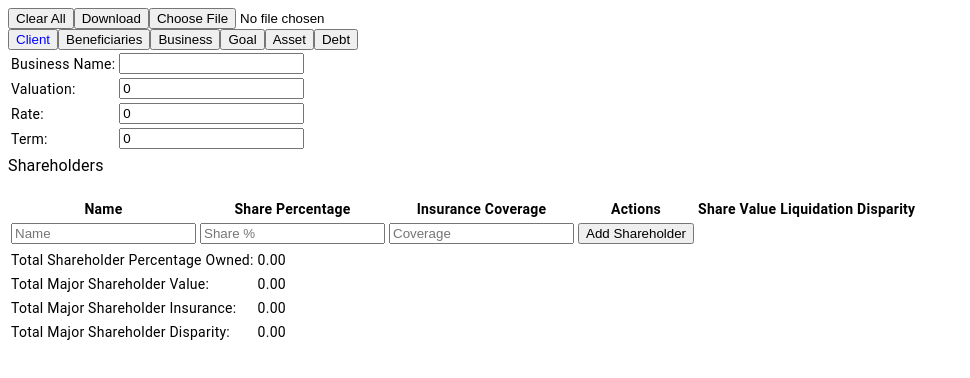
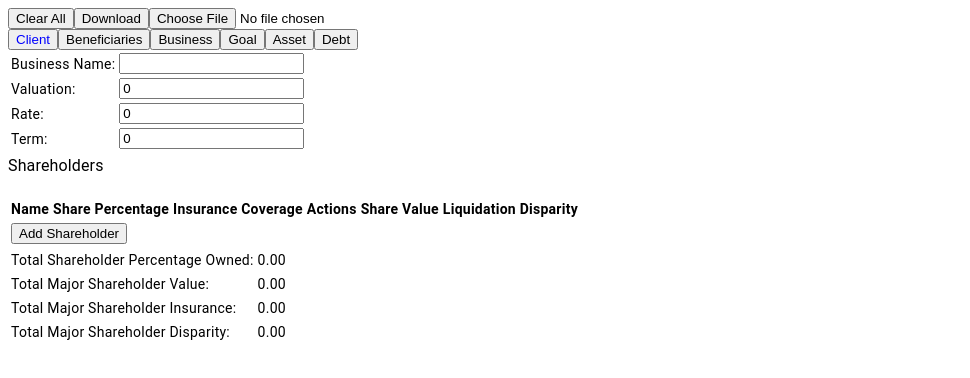
Before and after one commit to ynvtlmr/dynamic-needs-analysis, an Angular app: page /business in a window 1280 px wide. Shown: the top 378 px of the page, without its empty margins (0-970 px from the left). Built offline with nearby package versions, Linux system fonts and the light colour scheme.

Commit message:
fixed adding shareholder interface

```diff
--- a/src/app/business/business.component.html
+++ b/src/app/business/business.component.html
@@ -61,25 +61,8 @@
       </td>
     </tr>
     <tr>
-      <td><input #shareholderNameInput type="text" placeholder="Name" /></td>
-      <td>
-        <input #sharePercentageInput type="number" placeholder="Share %" />
-      </td>
-      <td>
-        <input #insuranceCoverageInput type="number" placeholder="Coverage" />
-      </td>
-      <td>
-        <button
-          (click)="
-            addShareholder(
-              shareholderNameInput.value,
-              sharePercentageInput.valueAsNumber,
-              insuranceCoverageInput.valueAsNumber
-            )
-          "
-        >
-          Add Shareholder
-        </button>
+      <td colspan="6">
+        <button (click)="addEmptyShareholder()">Add Shareholder</button>
       </td>
     </tr>
   </table>
--- a/src/app/business/business.component.ts
+++ b/src/app/business/business.component.ts
@@ -33,6 +33,10 @@ export class BusinessComponent implements OnInit {
       this.shareholders.push(new Shareholder(name, share, coverage));
       this.updateStorage();
     }
+  }
+
+  addEmptyShareholder(): void {
+    this.shareholders.push(new Shareholder('', 0, 0));
   }
 
   // Delete a shareholder by index
```
